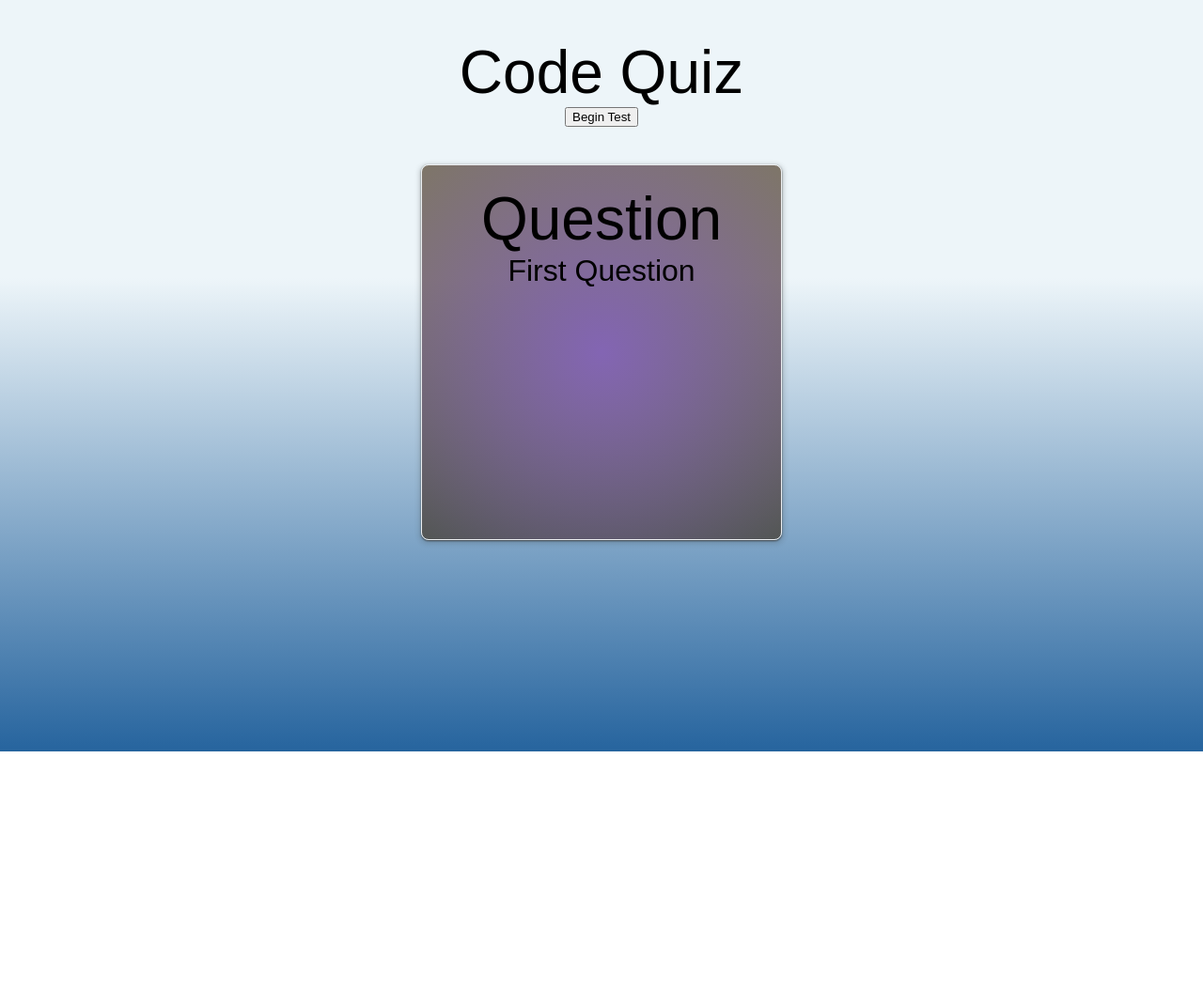
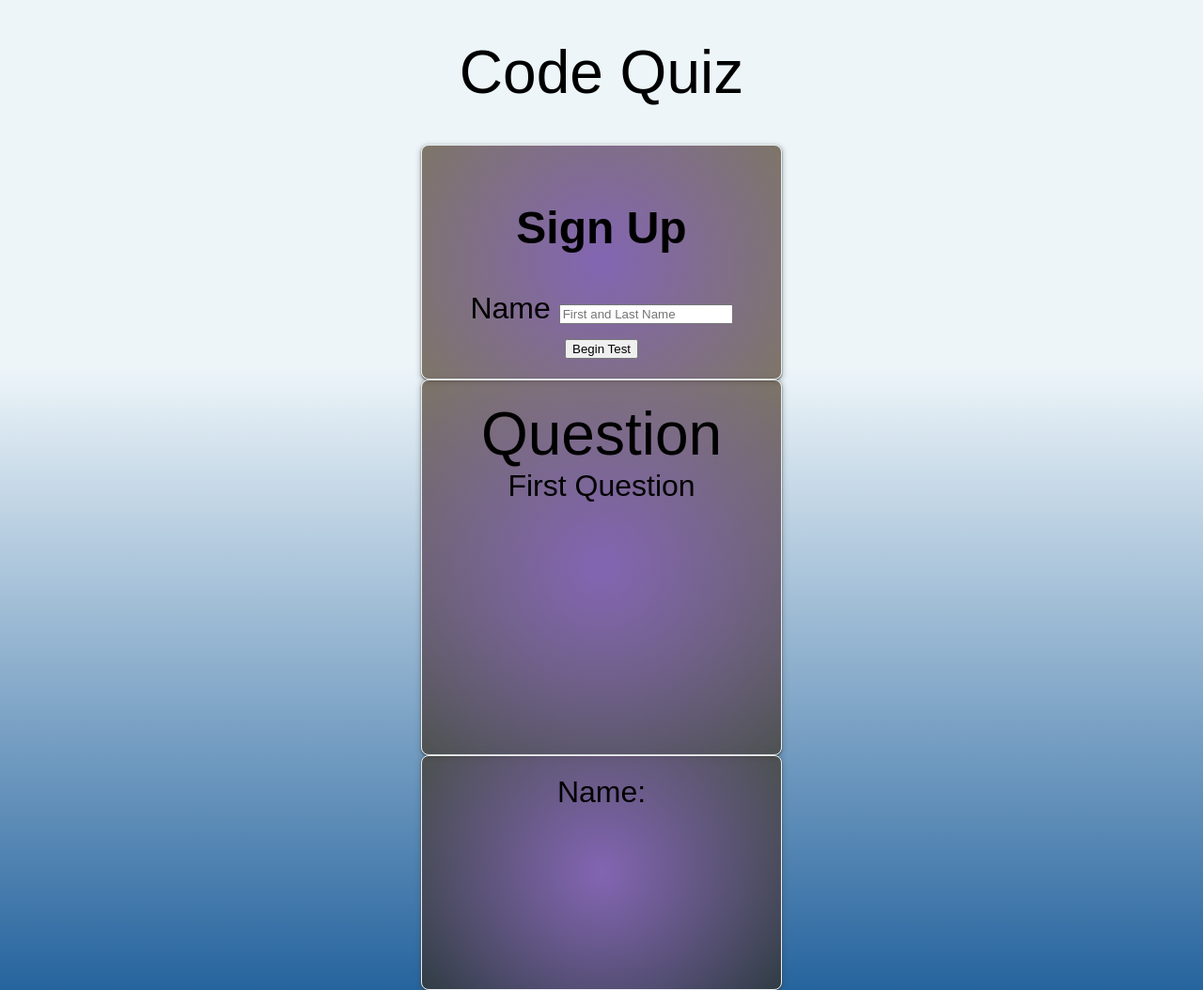
Before and after one commit to mjs-esfsc/SMU-HW-4_Code-Quiz, a plain HTML site: page index.html in a window 1280 px wide. Shown: the whole page at 94% size. Before the commit the page ends 800 px from the top, so only its background shows below. Drawn offline with Linux system fonts and the light colour scheme.

Commit message:
updated local storage logic

```diff
--- a/Assets/css/style.css
+++ b/Assets/css/style.css
@@ -15,8 +15,19 @@
     padding: 40px;
     text-align: center;
   }
-
-
+  .card {
+    background: radial-gradient(circle, rgb(131, 101, 179) 0%, rgba(53, 34, 9, 0.604) 100%);
+    border: 1px solid #eceff1;
+    border-radius: 8px;
+    box-shadow: rgba(60, 64, 67, 2) 0 1px 2px 0,
+      rgba(60, 64, 67, 0.15) 0 2px 4px 3px;
+    margin: auto;
+    padding: 20px;
+    width: 30vw;
+    height: 250px;
+    text-align: center;
+    font-size: 2.0em;
+  }
   .start-button{
       justify-content: center;
       align-items: center;
--- a/Assets/js/script.js
+++ b/Assets/js/script.js
@@ -4,13 +4,15 @@ var testScore = 0;
 var highScore = 0;
 var timer;
 var timerCount;
+var subjectName ="";
+var nameInput = document.querySelector("#userName");
 
 
 function startTest() {
     console.log("started");
     testInProgress = true;
     // Prevents start button from being clicked when round is in progress
-
+    localStorage.setItem
     if (testInProgress) {
       startButton.disabled = "true";
     }
@@ -30,13 +32,13 @@ function getHighScores(){
 
 // Calls init() so that it fires when page opened
 
-//TODO   startTimer function
+
 function startTimer(){
     console.log("timer started");
   // Sets timer
-  // TODO test timer
+   //TODO allow full 10 minutes
   timer = 10
-  //TODO check
+
   timerCount = setInterval(function () {
     if (timer > 0){
     timer--
--- a/index.html
+++ b/index.html
@@ -11,9 +11,19 @@
 <body>
     <header>
         <div class="large-font">Code Quiz</div>
-        <button class="start-button">Begin Test</button>
+
     </header>
     <main>
+        <div class="card">
+            <h2>Sign Up</h2>
+            <form method="POST">
+              <div class="signIn">
+                <label for="Name">Name</label>
+                <input type="text" name="Name" id="Name" placeholder="First and Last Name" />
+                <button class="start-button">Begin Test</button>
+              </div>
+            </form>
+          </div>
         <section>
             <section>
             <div class="Questions">
@@ -21,6 +31,11 @@
               <div class="examQuestion">First Question</div>
             </div>
         </section>
+        <section>
+            <div class="card subjectData">
+                <div class="subjectName">Name:</div><span id="userName"></span></p>
+            </div>
+        </section>
     </main>
     <script src="Assets/js/script.js"></script>
 </body>
```
